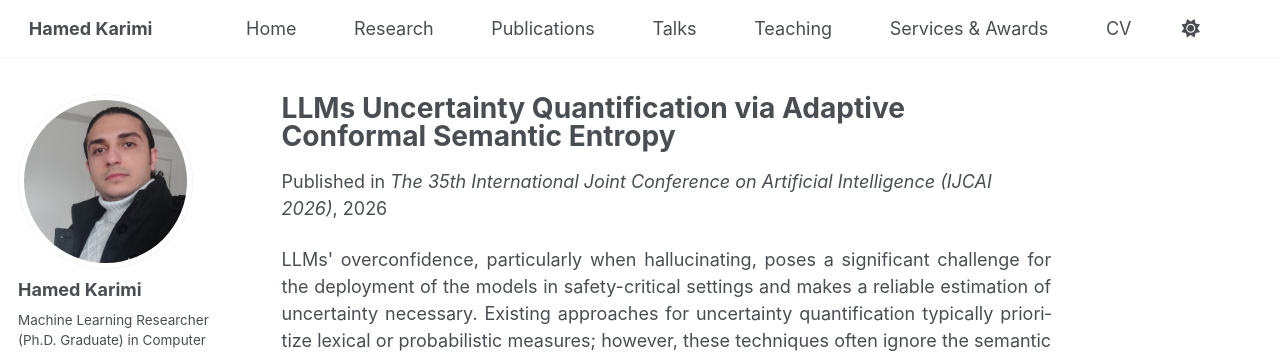
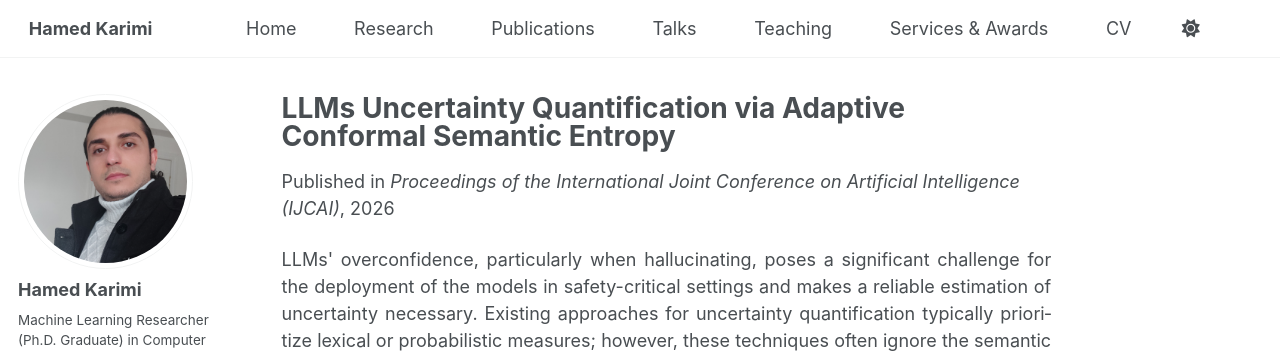
Before and after one commit to hamedmx/hamedmx.github.io, a Jekyll site: the page built from _publications/2026-05-01-acse-ijcai.md, in a window 1280 px wide and 900 px high. Shown: the top 353 px of the window. Built offline with Jekyll 4.4.1, drawn with Linux system fonts in a browser that asks for light colours; some web fonts are replaced; a script that is not in the unit is left out.

Commit message:
Update 2026-05-01-acse-ijcai.md

```diff
--- a/_publications/2026-05-01-acse-ijcai.md
+++ b/_publications/2026-05-01-acse-ijcai.md
@@ -3,9 +3,9 @@ title: "LLMs Uncertainty Quantification via Adaptive Conformal Semantic Entropy"
 collection: publications
 category: conferences
 permalink: /publication/2026-acse-ijcai
-excerpt: "Uncertainty Quantification in LLMs Using Adaptive Conformal Semantic Entropy (ACSE)."
+excerpt: "Uncertainty Quantification and adaptive accept/abstain decision rule in LLMs Using Conformal Semantic Entropy (ACSE)."
 date: 2026-05-01
-venue: "The 35th International Joint Conference on Artificial Intelligence (IJCAI 2026)"
+venue: "Proceedings of the International Joint Conference on Artificial Intelligence (IJCAI)"
 paperurl: "https://arxiv.org/abs/2605.04295"
 status: "Accepted for publication in the Proceedings of International Joint Conference on Artificial Intelligence"
 arxiv: "https://arxiv.org/abs/2605.04295"
```
